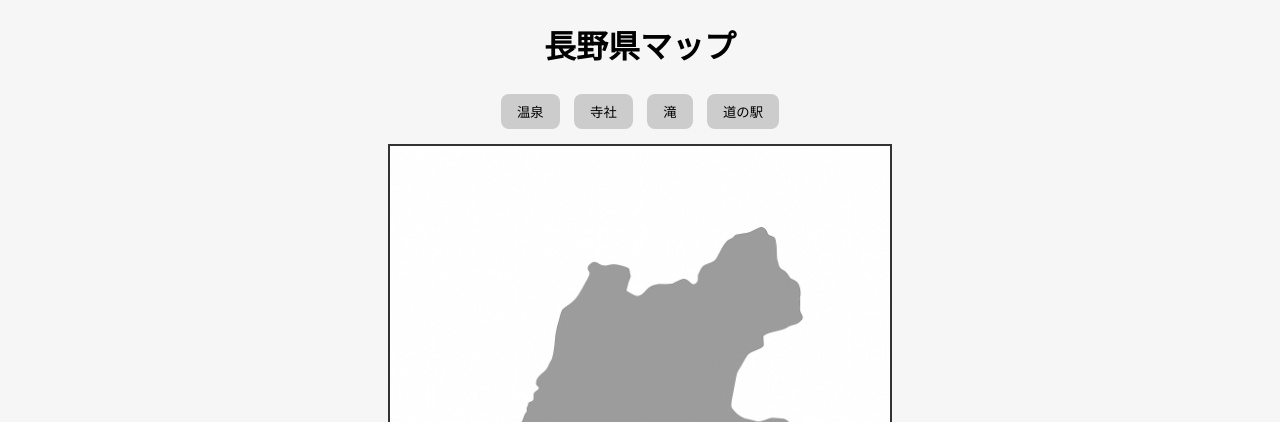
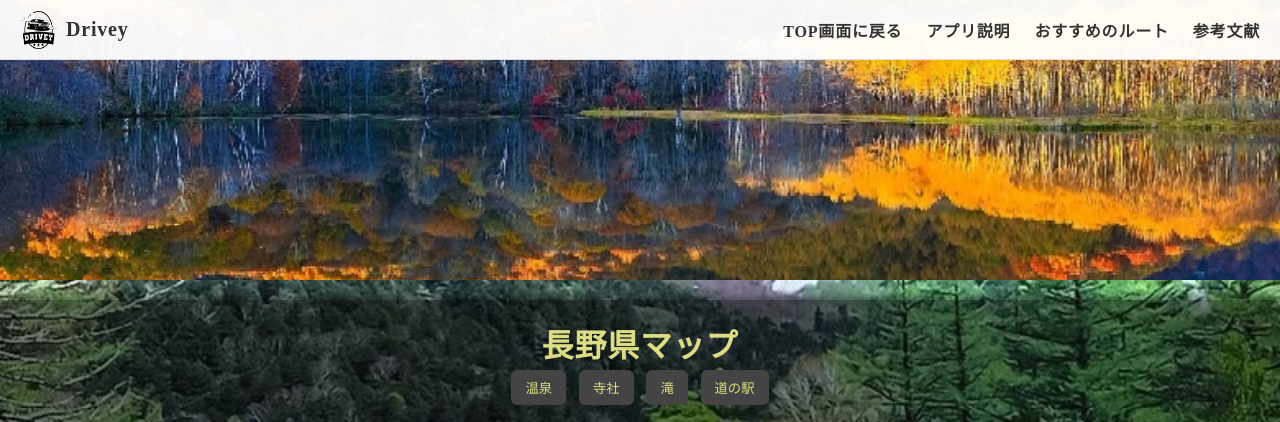
Before and after one commit to s1F102302865/team1_sightseeing, a Django app: page /drivey/top/ in a window 1280 px wide. Shown: the top 422 px of the page. Run offline with Django 5.2, Linux system fonts and the light colour scheme.

Commit message:
TOP画面

```diff
--- a/drivey/static/drivey/css/top3.css
+++ b/drivey/static/drivey/css/top3.css
@@ -1,7 +1,8 @@
 body {
   font-family: sans-serif;
   text-align: center;
-  background: #f6f6f6;
+  background: #84745B;
+  background-image: url("../img/image.png");
 }
 
 #category-buttons {
--- /dev/null
+++ b/drivey/static/drivey/css/top4.css
@@ -0,0 +1,379 @@
+/* リセット＆基本 */
+*,
+*::before,
+*::after {
+  box-sizing: border-box;
+  margin: 0;
+  padding: 0;
+}
+
+html,
+body {
+  height: 100%;
+  margin: 0;
+}
+
+body.base--reset {
+  font-family: 'Shippori Mincho B1', serif;
+  color: #dddc83;
+  letter-spacing: 0.05em;
+  height: 100vh;
+  overflow: auto;
+  position: relative;
+  background: #000; /* 背景色のフォールバック */
+}
+
+/* 背景固定 */
+.bg-fixed {
+  position: fixed;
+  top: 0;
+  left: 0;
+  width: 100%;
+  height: 100vh;
+  background: url("../img/image.png") center center / cover no-repeat fixed;
+  background-position: center center;
+  background-size: cover;
+  background-repeat: no-repeat;
+  background-attachment: fixed;
+  z-index: -1;
+}
+
+/* containerを画面いっぱいに */
+.container {
+  width: 100%;
+  min-height: 100vh;
+  padding: 0;
+  display: block;
+}
+
+/* main-scrollを画面いっぱいに */
+.main-scroll {
+  width: 100%;
+  height: 100%;
+  overflow-y: auto;
+  padding: 20px;
+  background: rgba(0, 0, 0, 0.5);
+  border-radius: 8px;
+  box-shadow: 0 0 15px rgba(0, 0, 0, 0.7);
+  box-sizing: border-box;
+
+  text-align: center;
+}
+
+/* 地図画像のレスポンシブ対応 */
+#map-container {
+  margin-left: auto;
+  margin-right: auto;
+  /* 幅が決まっている場合は幅指定も必要 */
+  width: 100%;
+  max-width: 500px; /* 元画像の最大幅 */
+  position: relative; /* 既に必要 */
+  aspect-ratio: 500 / 700; /* 縦横比維持 */
+  background-image: url('...'); /* マップ画像 */
+  background-size: contain;
+  background-repeat: no-repeat;
+  background-position: center;
+}
+
+/* =========================
+   ヘッダー
+========================= */
+.header {
+  width: 100%;
+  height: 60px;
+  background: rgba(255, 255, 255, 0.95);
+  display: flex;
+  justify-content: space-between;
+  align-items: center;
+  padding: 0 20px;
+  position: fixed;
+  top: 0;
+  z-index: 2000;
+  border-bottom: 1px solid #ddd;
+  box-sizing: border-box;
+  font-weight: 600;
+}
+
+.header-left {
+  display: flex;
+  align-items: center;
+}
+
+.app-icon {
+  width: 38px;
+  height: 38px;
+  margin-right: 8px;
+}
+
+.app-name {
+  font-size: 20px;
+  color: #333;
+}
+
+.header-nav ul {
+  display: flex;
+  gap: 24px;
+  list-style: none;
+  margin: 0;
+  padding: 0;
+}
+
+.header-nav ul li a {
+  color: #333;
+  text-decoration: none;
+  font-size: 16px;
+  padding: 8px 0;
+  transition: color 0.3s ease;
+}
+
+.header-nav ul li a:hover {
+  color: #0f766e;
+  text-decoration: underline;
+}
+
+/* =========================
+   スライドショー
+========================= */
+.slideshow {
+  margin-top: 0;
+  width: 100%;
+  height: 280px;
+  position: relative;
+  overflow: hidden;
+}
+
+.slideshow .slide {
+  position: absolute;
+  width: 100%;
+  height: 100%;
+  object-fit: cover;
+  opacity: 0;
+  transition: opacity 1.2s ease;
+  display: block;
+}
+
+.slideshow .slide.active {
+  opacity: 1;
+}
+
+/* =========================
+   メイン領域
+========================= */
+.container {
+  margin-top: 20px;
+}
+
+main.main-scroll {
+  padding: 20px;
+}
+
+/* MAP */
+#map-container {
+  margin-left: auto;
+  margin-right: auto;
+  /* 幅が決まっている場合は幅指定も必要 */
+  width: 100%;
+  max-width: 500px; /* 元画像の最大幅 */
+  position: relative; /* 既に必要 */
+  aspect-ratio: 500 / 700; /* 縦横比維持 */
+  background-image: url('...'); /* マップ画像 */
+  background-size: contain;
+  background-repeat: no-repeat;
+  background-position: center;
+}
+
+#map-img {
+  width: 100%;
+  height: auto;
+  display: block;
+}
+
+/* ボタン群 */
+#category-buttons {
+  margin-bottom: 16px;
+  text-align: center;
+}
+
+#category-buttons button {
+  margin: 4px;
+  padding: 8px 14px;
+  border: none;
+  border-radius: 6px;
+  background: #444;
+  color: #dddc83;
+  cursor: pointer;
+  transition: background-color 0.3s ease;
+}
+
+#category-buttons button:hover,
+#category-buttons button.active {
+  background: #88a;
+}
+
+/* マーカー共通 */
+.marker {
+  position: absolute;
+  width: 32px;
+  height: 32px;
+  cursor: pointer;
+  transform: translate(-50%, -50%);
+  transition: all 0.2s ease;
+  background-size: contain;
+  background-repeat: no-repeat;
+  background-position: center;
+  filter: brightness(1);
+}
+
+.marker.onsen {
+  background-image: url("../img/onsen1.png");
+}
+.marker.shrine {
+  background-image: url("../img/shrine.png");
+}
+.marker.waterfall {
+  background-image: url("../img/taki.png");
+}
+.marker.souvenir {
+  background-image: url("../img/station.png");
+}
+/* ホバー時 */
+.marker:hover {
+  filter: brightness(1.2);
+  transform: translate(-50%, -50%) scale(1.2);
+  z-index: 10;
+}
+
+/* 選択時にカテゴリごとの色を重ねる（半透明） */
+.marker.active::after {
+  content: "";
+  position: absolute;
+  inset: 0;
+  border-radius: 50%;
+  opacity: 0.4;
+}
+
+.marker.onsen.active::after {
+  background-color: red;
+}
+
+.marker.shrine.active::after {
+  background-color: yellow;
+}
+
+.marker.waterfall.active::after {
+  background-color: blue;
+}
+
+.marker.souvenir.active::after {
+  background-color: green;
+}
+
+/* 選択時は少し拡大・強調 */
+.marker.active {
+  transform: translate(-50%, -50%) scale(1.25);
+  filter: brightness(1.3);
+  z-index: 15;
+}
+
+#selection-area {
+  margin-top: 20px;
+}
+
+#checkbox-container {
+  display: flex;
+  flex-direction: column;
+  align-items: center;
+  gap: 6px;
+}
+
+#checkbox-container label {
+  color: #88a;
+  background: white;
+  border: 1px solid #aaa;
+  border-radius: 5px;
+  padding: 4px 10px;
+  width: 300px;
+  text-align: left;
+}
+
+/* ツールチップ */
+.tooltip {
+  position: absolute;
+  background: rgba(0, 0, 0, 0.8);
+  color: #dddc83;
+  padding: 8px 10px;
+  border-radius: 6px;
+  font-size: 14px;
+  pointer-events: auto;
+  z-index: 1000;
+  display: none;
+  max-width: 250px;
+  word-wrap: break-word;
+  box-shadow: 0 0 10px rgba(136, 136, 170, 0.7);
+}
+
+.tooltip a {
+  color: #88a;
+  text-decoration: underline;
+}
+
+#recommendation {
+  color: rgb(250, 250, 250);
+}
+
+#link {
+  color: rgb(191, 184, 253);
+  text-decoration: underline;
+}
+
+/* ボタンの基本設定 */
+.btn {
+  display: inline-block;
+  padding: 15px 40px;
+  margin: 20px auto;
+  text-decoration: none;
+  cursor: pointer;
+  text-align: center;
+  width: auto;
+}
+
+/* グラデーションボタン */
+a.btn-gradient {
+  font-size: 2rem;
+  color: #fff;
+  border-radius: 100vh;
+  background-image: -webkit-linear-gradient(110deg, #e9defa 0%, #fbfcdb 100%);
+  background-image: linear-gradient(-20deg, #e9defa 0%, #fbfcdb 100%);
+  -webkit-box-shadow: 0 5px 10px rgba(0, 0, 0, 0.2);
+  box-shadow: 0 5px 10px rgba(0, 0, 0, 0.2);
+  transition: box-shadow 0.3s ease;
+}
+
+/* テキストグラデーション */
+a.btn-gradient span {
+  background-image: -webkit-linear-gradient(left, #7989af, #bbbbfb);
+  background-clip: text;
+  -webkit-background-clip: text;
+  -webkit-text-fill-color: transparent;
+  display: inline-block;
+}
+
+/* ホバー時の影の変化 */
+a.btn-gradient:hover {
+  background-image: linear-gradient(-20deg, #d0c0fa 0%, #e5e8d5 100%);
+  box-shadow: 0 5px 15px rgba(0, 0, 0, 0.3);
+}
+
+/* カスタムスクロールバー（Webkit系） */
+.main-scroll::-webkit-scrollbar {
+  width: 12px;
+}
+
+.main-scroll::-webkit-scrollbar-track {
+  background: rgba(0, 0, 0, 0.1);
+}
+
+.main-scroll::-webkit-scrollbar-thumb {
+  background-color: rgba(78, 78, 110, 0.7);
+  border-radius: 6px;
+}
--- a/drivey/static/drivey/js/top.js
+++ b/drivey/static/drivey/js/top.js
@@ -1,53 +1,50 @@
 const markersData = {
   onsen: [
-    { name: "星野温泉トンボの湯", url: "https://www.hoshino-area.jp/tombo-no-yu/", x: 375, y: 300 },
-    { name: "ひまわりの湯", url: "https://hiraya-himawarinoyu.com/", x: 140, y: 600 },
-    { name: "白骨温泉公共野天風呂", url: "https://shirahone-onsen.org/", x: 140, y: 350 },
-    { name: "湯の華銭湯瑞祥", url: "https://zuisho.com/", x: 200, y: 320 },
-    { name: "地蔵温泉十福の湯", url: "https://zippuku.net/", x: 300, y: 250 },
-    { name: "早太郎温泉", url: "https://hayataro.org/", x: 210, y: 490 },
-    { name: "南相木温泉滝見の湯", url: "https://takiminoyu.com/", x: 370, y: 390 },
-
+    { name: "星野温泉トンボの湯", url: "https://www.hoshino-area.jp/tombo-no-yu/", x: 0.75, y: 0.429 },
+    { name: "ひまわりの湯", url: "https://hiraya-himawarinoyu.com/", x: 0.28, y: 0.857 },
+    { name: "白骨温泉公共野天風呂", url: "https://shirahone-onsen.org/", x: 0.28, y: 0.5 },
+    { name: "湯の華銭湯瑞祥", url: "https://zuisho.com/", x: 0.4, y: 0.457 },
+    { name: "地蔵温泉十福の湯", url: "https://zippuku.net/", x: 0.6, y: 0.357 },
+    { name: "早太郎温泉", url: "https://hayataro.org/", x: 0.42, y: 0.7 },
+    { name: "南相木温泉滝見の湯", url: "https://takiminoyu.com/", x: 0.74, y: 0.557 },
   ],
 
   shrine: [
-    { name: "光前寺", url: "http://www.kozenji.or.jp/", x: 230, y: 480 },
-    { name: "鳩ヶ嶺八幡宮", url: "https://hatogamine.org/", x: 190, y: 560 },
-    { name: "諏訪大社", url: "https://suwataisha.or.jp/", x: 230, y: 400 },
-    { name: "戸隠神社", url: "https://www.togakushi-jinja.jp/", x: 260, y: 170 },
-    { name: "熊野皇大神社", url: "https://kumanokoutai.com/", x: 400, y: 275 },
-    { name: "眞田神社", url: "http://sanada-jinja.com/", x: 300, y: 310 },
-    { name: "真田山長谷寺", url: "http://www.chouk.or.jp/", x: 330, y: 275 },
-    { name: "穂高神社", url: "https://www.hotakajinja.com/", x: 200, y: 330 },
-    { name: "清龍山長円寺", url: "https://chouenji.info/", x: 265, y: 430 },
+    { name: "光前寺", url: "http://www.kozenji.or.jp/", x: 0.46, y: 0.686 },
+    { name: "鳩ヶ嶺八幡宮", url: "https://hatogamine.org/", x: 0.38, y: 0.8 },
+    { name: "諏訪大社", url: "https://suwataisha.or.jp/", x: 0.46, y: 0.571 },
+    { name: "戸隠神社", url: "https://www.togakushi-jinja.jp/", x: 0.52, y: 0.243 },
+    { name: "熊野皇大神社", url: "https://kumanokoutai.com/", x: 0.8, y: 0.393 },
+    { name: "眞田神社", url: "http://sanada-jinja.com/", x: 0.6, y: 0.443 },
+    { name: "真田山長谷寺", url: "http://www.chouk.or.jp/", x: 0.66, y: 0.393 },
+    { name: "穂高神社", url: "https://www.hotakajinja.com/", x: 0.4, y: 0.471 },
+    { name: "清龍山長円寺", url: "https://chouenji.info/", x: 0.53, y: 0.614 },
+  ],
 
+  waterfall: [
+    { name: "蓼科大滝", url: "https://tateshina.ne.jp/spot/guide_12.html", x: 0.6, y: 0.543 },
+    { name: "白糸の滝", url: "https://karuizawa-kankokyokai.jp/spot/23206/", x: 0.79, y: 0.4 },
+    { name: "雷滝", url: "https://shinshu-takayama-onsenkyo.com/facility/kaminaridaki/", x: 0.71, y: 0.271 },
+    { name: "善五郎の滝", url: "https://db.go-nagano.net/topics_detail6/id=18460", x: 0.28, y: 0.5 },
+    { name: "田立の滝", url: "https://db.go-nagano.net/topics_detail6/id=5627", x: 0.24, y: 0.729 },
+    { name: "姿見不動滝", url: "https://db.go-nagano.net/topics_detail6/id=5025", x: 0.31, y: 0.829 },
+    { name: "男滝女滝", url: "https://db.go-nagano.net/topics_detail6/id=5618", x: 0.26, y: 0.771 },
+    { name: "御三甕の滝", url: "https://db.go-nagano.net/topics_detail6/id=3893", x: 0.75, y: 0.557 },
+    { name: "不動滝", url: "https://db.go-nagano.net/topics_detail6/id=4294", x: 0.58, y: 0.457 },
+  ],
 
-  ],
-  waterfall: [
-    { name: "蓼科大滝", url: "https://tateshina.ne.jp/spot/guide_12.html", x: 300, y: 380 },
-    { name: "白糸の滝", url: "https://karuizawa-kankokyokai.jp/spot/23206/", x: 395, y: 280 },
-    { name: "雷滝", url: "https://shinshu-takayama-onsenkyo.com/facility/kaminaridaki/", x: 355, y: 190 },
-    { name: "善五郎の滝", url: "https://db.go-nagano.net/topics_detail6/id=18460", x: 140, y: 350 },
-    { name: "田立の滝", url: "https://db.go-nagano.net/topics_detail6/id=5627", x: 120, y: 510 },
-    { name: "姿見不動滝", url: "https://db.go-nagano.net/topics_detail6/id=5025", x: 155, y: 580 },
-    { name: "男滝女滝", url: "https://db.go-nagano.net/topics_detail6/id=5618", x: 130, y: 540 },
-    { name: "御三甕の滝", url: "https://db.go-nagano.net/topics_detail6/id=3893", x: 375, y: 390 },
-    { name: "不動滝", url: "https://db.go-nagano.net/topics_detail6/id=4294", x: 290, y: 320 },
-
-  ],
   souvenir: [
-    { name: "道の駅いくさかの郷", url: "https://www.village.ikusaka.nagano.jp/ikusakanosato/", x: 215, y: 270 },
-    { name: "道の駅あおき", url: "https://db.go-nagano.net/topics_detail6/id=12083", x: 270, y: 285 },
-    { name: "上田道と川の駅おとぎの里", url: "https://www.otoginosato.jp/", x: 295, y: 270 },
-    { name: "道の駅雷電くるみの里", url: "https://raidenkurumi.jp/", x: 340, y: 290 },
-    { name: "道の駅アルプス安曇野ほりがねの里", url: "https://horigane.co.jp/", x: 200, y: 320 },
-    { name: "道の駅小坂田公園", url: "https://osakada-park.jp/", x: 220, y: 380 },
-    { name: "道の駅八千穂高原", url: "https://yachi-michi.com/", x: 350, y: 350 },
-    { name: "道の駅ビーナスライン翆科湖", url: "https://tateshina.ne.jp/shopping/venus_line.html", x: 300, y: 390 },
-    { name: "道の駅大芝高原", url: "https://oshiba.jp/", x: 210, y: 440 },
-    { name: "道の駅南アルプスむら長谷", url: "https://www.inacity.jp/shisetsu/kankoshisetsu/minamialpsmura.html", x: 255, y: 465 },
-    { name: "道の駅田切の里", url: "https://www.tagirinosato.jp/", x: 210, y: 510 },
-
+    { name: "道の駅いくさかの郷", url: "https://www.village.ikusaka.nagano.jp/ikusakanosato/", x: 0.43, y: 0.386 },
+    { name: "道の駅あおき", url: "https://db.go-nagano.net/topics_detail6/id=12083", x: 0.54, y: 0.407 },
+    { name: "上田道と川の駅おとぎの里", url: "https://www.otoginosato.jp/", x: 0.59, y: 0.386 },
+    { name: "道の駅雷電くるみの里", url: "https://raidenkurumi.jp/", x: 0.68, y: 0.414 },
+    { name: "道の駅アルプス安曇野ほりがねの里", url: "https://horigane.co.jp/", x: 0.4, y: 0.457 },
+    { name: "道の駅小坂田公園", url: "https://osakada-park.jp/", x: 0.44, y: 0.543 },
+    { name: "道の駅八千穂高原", url: "https://yachi-michi.com/", x: 0.7, y: 0.5 },
+    { name: "道の駅ビーナスライン翆科湖", url: "https://tateshina.ne.jp/shopping/venus_line.html", x: 0.6, y: 0.557 },
+    { name: "道の駅大芝高原", url: "https://oshiba.jp/", x: 0.42, y: 0.629 },
+    { name: "道の駅南アルプスむら長谷", url: "https://www.inacity.jp/shisetsu/kankoshisetsu/minamialpsmura.html", x: 0.51, y: 0.664 },
+    { name: "道の駅田切の里", url: "https://www.tagirinosato.jp/", x: 0.42, y: 0.729 },
   ],
 };
 
@@ -89,23 +86,31 @@ tooltip.addEventListener("mouseenter", () => {
 
 tooltip.addEventListener("mouseleave", () => {
   tooltipVisible = false;
-  hideTimeout = setTimeout(() => { tooltip.style.display = "none"; }, 200);
+  hideTimeout = setTimeout(() => {
+    tooltip.style.display = "none";
+  }, 600);
 });
 
-// マーカー追加
+// マーカー追加関数
 function addMarkers(category) {
+  const mapRect = mapContainer.getBoundingClientRect();
+
   markersData[category].forEach((spot) => {
     const marker = document.createElement("div");
     marker.className = `marker ${category}`;
     marker.dataset.name = spot.name;
     marker.dataset.url = spot.url;
-    marker.style.left = spot.x + "px";
-    marker.style.top = spot.y + "px";
     marker.dataset.category = category;
 
-    // クリックで選択
+    const leftPx = spot.x * mapRect.width;
+    const topPx = spot.y * mapRect.height;
+
+    marker.style.left = leftPx + "px";
+    marker.style.top = topPx + "px";
+
+    // クリックで選択トグル
     marker.addEventListener("click", () => {
-      marker.classList.toggle("active"); // 今回はクリックで濃淡切替（任意）
+      marker.classList.toggle("active");
       toggleSelection(spot);
     });
 
@@ -129,7 +134,9 @@ function addMarkers(category) {
     });
 
     marker.addEventListener("mouseleave", () => {
-      hideTimeout = setTimeout(() => { if (!tooltipVisible) tooltip.style.display = "none"; }, 200);
+      hideTimeout = setTimeout(() => {
+        if (!tooltipVisible) tooltip.style.display = "none";
+      }, 600);
       tooltipVisible = false;
     });
 
@@ -170,7 +177,6 @@ function updateCheckboxes() {
         if (marker) {
           marker.classList.remove("active");
         }
-
         updateCheckboxes();
       }
     });
@@ -180,3 +186,34 @@ function updateCheckboxes() {
     checkboxContainer.appendChild(label);
   });
 }
+
+// ウィンドウリサイズ時にマーカーの位置を再計算
+window.addEventListener("resize", () => {
+  const mapRect = mapContainer.getBoundingClientRect();
+
+  document.querySelectorAll(".marker").forEach(marker => {
+    const category = marker.dataset.category;
+    const spot = markersData[category].find(s => s.name === marker.dataset.name);
+    if (spot) {
+      const leftPx = spot.x * mapRect.width;
+      const topPx = spot.y * mapRect.height;
+      marker.style.left = leftPx + "px";
+      marker.style.top = topPx + "px";
+    }
+  });
+});
+
+let slideIndex = 0;
+const slides = document.querySelectorAll(".slideshow .slide");
+
+function showSlides() {
+  slides.forEach((slide) => slide.classList.remove("active"));
+
+  slideIndex++;
+  if (slideIndex > slides.length) slideIndex = 1;
+
+  slides[slideIndex - 1].classList.add("active");
+  setTimeout(showSlides, 3000);
+}
+
+showSlides();
--- a/drivey/templates/drivey/login.html
+++ b/drivey/templates/drivey/login.html
@@ -40,7 +40,7 @@
                 </div>
 
                 <div class="form-group">
-                    <button type="submit" class="login-button">ログイン</button>
+                    <button type="submit" class="login-button" >ログイン</button>
                 </div>
             </form>
         </div>
--- a/drivey/templates/drivey/top.html
+++ b/drivey/templates/drivey/top.html
@@ -2,11 +2,42 @@
 <!DOCTYPE html>
 <html lang="ja">
 <head>
-  <meta charset="UTF-8">
+  <meta charset="UTF-8" />
+  <meta name="viewport" content="width=device-width, initial-scale=1" />
   <title>長野県マップ（カテゴリ別マーカー）</title>
-    <link rel="stylesheet" href="{% static 'drivey/css/top3.css' %}">
+  <link rel="stylesheet" href="{% static 'drivey/css/top4.css' %}" />
 </head>
-<body>
+
+<body class="base--reset">
+  <header class="header">
+  <div class="header-left">
+    <img src="{% static 'drivey/img/Drivey_icon.png' %}" class="app-icon" alt="Driveyアイコン" />
+    <span class="app-name">Drivey</span>
+  </div>
+
+  <nav class="header-nav">
+    <ul>
+      <li><a href="/drivey/top/">TOP画面に戻る</a></li>
+      <li><a href="/drivey/intoroduction/">アプリ説明</a></li>
+      <li><a href="/drivey/recommendation/">おすすめのルート</a></li>
+      <li><a href="/drivey/reference/">参考文献</a></li>
+    </ul>
+  </nav>
+</header>
+
+  <!-- ▼ スライドショー -->
+  <div class="slideshow">
+    <img src="{% static 'drivey/img/hana.jpg' %}" class="slide active">
+    <img src="{% static 'drivey/img/kawa.jpg' %}" class="slide">
+    <img src="{% static 'drivey/img/kirei.jpg' %}" class="slide">
+    <img src="{% static 'drivey/img/yama.jpg' %}" class="slide">
+  </div>
+
+  <div class="bg-fixed"></div>
+
+  <!-- ▼ 全体コンテナ -->
+  <div class="container">
+    <main class="main-scroll">
       <h1>長野県マップ</h1>
 
       <div id="category-buttons">
@@ -17,7 +48,7 @@
       </div>
 
       <div id="map-container">
-    <img src="{% static 'drivey/img/map.png' %}" alt="長野県地図" id="map">
+        <img id="map-img" src="{% static 'drivey/img/map.png' %}" alt="長野県地図" />
       </div>
 
       <div id="selection-area">
@@ -26,13 +57,14 @@
       </div>
 
       <div id="recommendation">
-    <p>おすすめのスポットは<a href= "spot.html" >こちら</a></p>
+        <p>おすすめのスポットは<a id="link" href="spot.html">こちら</a></p>
       </div>
 
-  <div id="detection-button">
-    <button>決定</button>
+      <a href="" class="btn btn-gradient"><span>決定</span></a>
+    </main>
   </div>
 
   <script src="{% static 'drivey/js/top.js' %}"></script>
+  <script src="{% static 'drivey/js/header_slideshow.js' %}"></script>
 </body>
 </html>
```
Also changed, not shown: drivey/static/drivey/img/drivey_icon.png, drivey/static/drivey/img/hana.jpg (added), drivey/static/drivey/img/image.png (added), drivey/static/drivey/img/kawa.jpg (added), drivey/static/drivey/img/kirei.jpg (added), drivey/static/drivey/img/momiji4.jpg (added), drivey/static/drivey/img/yakei.jpg (added), drivey/static/drivey/img/yama.jpg (added). Lines whose indentation alone changed are shown as unchanged.
